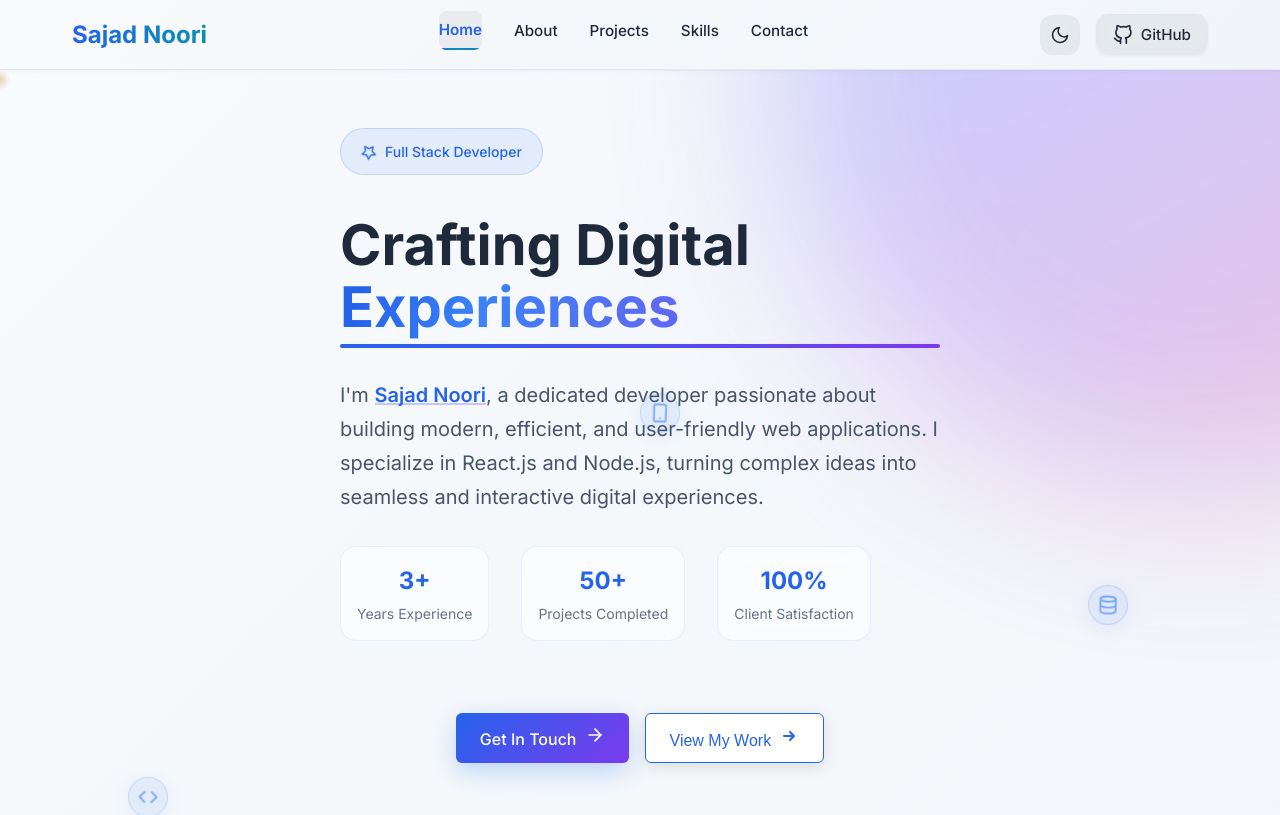
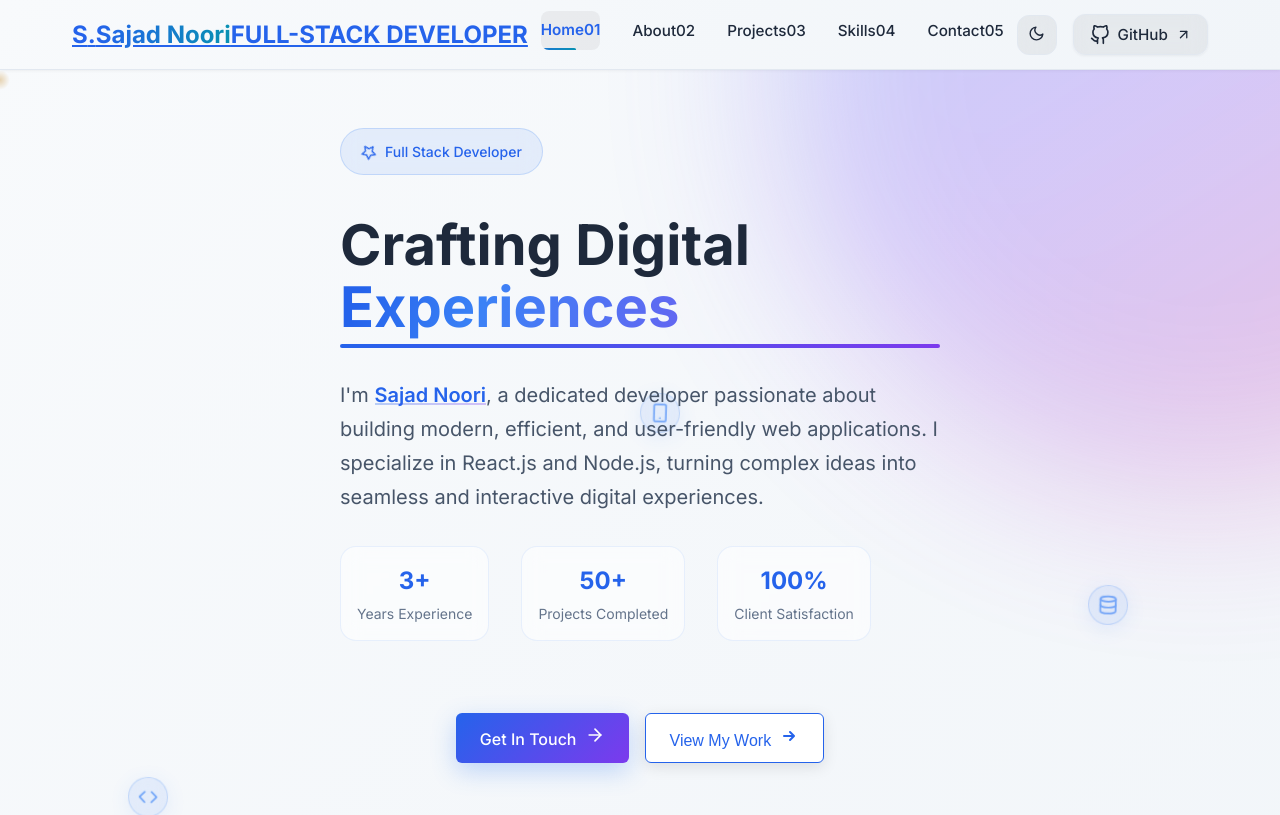
Before and after one commit to sajad-noori/my_portfolio, a React (Vite) app: page / in a window 1280 px wide. Shown: the top 815 px of the page. Built offline with nearby package versions, Linux system fonts and the light colour scheme.

Commit message:
Enhance responsive portfolio navigation and animations

```diff
--- a/src/components/layout/Header.jsx
+++ b/src/components/layout/Header.jsx
@@ -1,229 +1,146 @@
-import React, { useState, useEffect } from "react";
+import React, { useEffect, useState } from "react";
 import { NavLink, useLocation } from "react-router-dom";
-import { motion } from "framer-motion";
-import { FiGithub, FiMenu, FiX, FiSun, FiMoon } from "react-icons/fi";
+import { AnimatePresence, motion } from "framer-motion";
+import {
+  FiGithub,
+  FiMenu,
+  FiX,
+  FiSun,
+  FiMoon,
+  FiArrowUpRight,
+} from "react-icons/fi";
 import { useTheme } from "../../hooks/useTheme";
 import "../../styles/Header.css";
+
+const links = [
+  { to: "/", text: "Home", end: true, number: "01" },
+  { to: "/about", text: "About", number: "02" },
+  { to: "/projects", text: "Projects", number: "03" },
+  { to: "/skills", text: "Skills", number: "04" },
+  { to: "/contact", text: "Contact", number: "05" },
+];
 
 const Header = () => {
   const [isMenuOpen, setIsMenuOpen] = useState(false);
   const location = useLocation();
   const { theme, toggleTheme } = useTheme();
 
-  // Close mobile menu when clicking outside
   useEffect(() => {
-    const handleClickOutside = (event) => {
-      if (
-        isMenuOpen &&
-        !event.target.closest(".mobile-menu") &&
-        !event.target.closest(".menu-toggle")
-      ) {
     setIsMenuOpen(false);
-      }
+  }, [location.pathname]);
+
+  useEffect(() => {
+    if (!isMenuOpen) return undefined;
+    const previousOverflow = document.body.style.overflow;
+    document.body.style.overflow = "hidden";
+    const handleKeyDown = (event) => {
+      if (event.key === "Escape") setIsMenuOpen(false);
     };
-
-    document.addEventListener("mousedown", handleClickOutside);
-
+    document.addEventListener("keydown", handleKeyDown);
     return () => {
-      document.removeEventListener("mousedown", handleClickOutside);
+      document.body.style.overflow = previousOverflow;
+      document.removeEventListener("keydown", handleKeyDown);
     };
   }, [isMenuOpen]);
 
-  const toggleMenu = () => {
-    setIsMenuOpen(!isMenuOpen);
-  };
+  const themeLabel = theme === "light" ? "Switch to dark mode" : "Switch to light mode";
+
   return (
-    <header
-      className={`header ${theme === "dark" ? "theme-dark" : "theme-light"}`}
-      data-theme={theme}
-    >
-      <nav className="nav container">
-        <div className="nav-brand">
-          <NavLink to="/" className="logo">
+    <header className={`header ${theme === "dark" ? "theme-dark" : "theme-light"}`} data-theme={theme}>
+      <nav className="nav container" aria-label="Main navigation">
+        <NavLink to="/" className="nav-brand" aria-label="Sajad Noori — Home" onClick={() => setIsMenuOpen(false)}>
+          <span className="brand-mark" aria-hidden="true">S<span>.</span></span>
+          <span className="brand-copy">
             <span className="logo-text">Sajad Noori</span>
+            <span className="brand-caption">FULL-STACK DEVELOPER</span>
+          </span>
         </NavLink>
-        </div>
 
         <ul className="nav-links">
-          {[
-            { to: "/", text: "Home", end: true },
-            { to: "/about", text: "About" },
-            { to: "/projects", text: "Projects" },
-            { to: "/skills", text: "Skills" },
-            { to: "/contact", text: "Contact" },
-          ].map(({ to, text, end = false }) => (
-            <motion.li
-              key={to}
-              whileHover={{ y: -2 }}
-              whileTap={{ y: 0 }}
-              className="nav-item"
-            >
-              <NavLink
-                to={to}
-                end={end}
-                className={({ isActive }) =>
-                  isActive ? "nav-link active" : "nav-link"
-                }
-              >
-                {text}
-                <motion.span
-                  className="nav-link-underline"
-                  initial={{ scaleX: 0, opacity: 0 }}
-                  animate={{
-                    scaleX:
-                      location.pathname === to ||
-                      (to === "/" && location.pathname === "/")
-                        ? 1
-                        : 0,
-                    opacity:
-                      location.pathname === to ||
-                      (to === "/" && location.pathname === "/")
-                        ? 1
-                        : 0,
-                  }}
-                  transition={{ duration: 0.3, ease: "easeOut" }}
-                />
+          {links.map(({ to, text, end, number }) => (
+            <motion.li key={to} className="nav-item" whileHover={{ y: -1 }} whileTap={{ scale: 0.98 }}>
+              <NavLink to={to} end={end} className={({ isActive }) => `nav-link${isActive ? " active" : ""}`}>
+                {({ isActive }) => (
+                  <>
+                    <span className="nav-link-label">{text}</span>
+                    <span className="nav-link-number" aria-hidden="true">{number}</span>
+                    {isActive && <motion.span className="nav-link-indicator" layoutId="nav-active-indicator" transition={{ type: "spring", stiffness: 420, damping: 34 }} />}
+                  </>
+                )}
               </NavLink>
             </motion.li>
           ))}
         </ul>
 
-        <div className="github-container">
         <div className="header-actions">
-            <button
-              className="theme-toggle"
-              onClick={toggleTheme}
-              aria-label={
-                theme === "light" ? "Activate dark mode" : "Activate light mode"
-              }
-              title={
-                theme === "light" ? "Activate dark mode" : "Activate light mode"
-              }
-            >
-              {theme === "light" ? <FiMoon size={20} /> : <FiSun size={20} />}
+          <button className="theme-toggle" onClick={toggleTheme} aria-label={themeLabel} title={themeLabel}>
+            <motion.span key={theme} initial={{ rotate: -35, opacity: 0, scale: 0.7 }} animate={{ rotate: 0, opacity: 1, scale: 1 }} transition={{ duration: 0.22 }}>
+              {theme === "light" ? <FiMoon size={17} /> : <FiSun size={17} />}
+            </motion.span>
           </button>
-            <a
-              href="https://github.com/sajad-noori"
-              target="_blank"
-              rel="noopener noreferrer"
-              className="github-link"
-              aria-label="GitHub Profile"
-            >
+          <a href="https://github.com/sajad-noori" target="_blank" rel="noopener noreferrer" className="github-link">
             <FiGithub className="github-icon" />
             <span className="github-text">GitHub</span>
+            <FiArrowUpRight className="github-arrow" aria-hidden="true" />
           </a>
-          </div>
         </div>
 
         <button
-          className="menu-toggle"
-          onClick={toggleMenu}
-          aria-label="Toggle menu"
+          className={`menu-toggle${isMenuOpen ? " is-open" : ""}`}
+          onClick={() => setIsMenuOpen((open) => !open)}
+          aria-label={isMenuOpen ? "Close navigation menu" : "Open navigation menu"}
           aria-expanded={isMenuOpen}
+          aria-controls="mobile-navigation"
         >
-          {isMenuOpen ? <FiX size={24} /> : <FiMenu size={24} />}
+          <AnimatePresence mode="wait" initial={false}>
+            <motion.span key={isMenuOpen ? "close" : "open"} initial={{ opacity: 0, rotate: -45, scale: 0.8 }} animate={{ opacity: 1, rotate: 0, scale: 1 }} exit={{ opacity: 0, rotate: 45, scale: 0.8 }} transition={{ duration: 0.15 }}>
+              {isMenuOpen ? <FiX size={22} /> : <FiMenu size={22} />}
+            </motion.span>
+          </AnimatePresence>
         </button>
+      </nav>
 
-        {/* Mobile Menu */}
-        <div
-          className={`mobile-menu ${isMenuOpen ? "active" : ""} ${
-            theme === "dark" ? "theme-dark" : "theme-light"
-          }`}
+      <AnimatePresence>
+        {isMenuOpen && (
+          <>
+            <motion.button className="mobile-backdrop" aria-label="Close navigation menu" onClick={() => setIsMenuOpen(false)} initial={{ opacity: 0 }} animate={{ opacity: 1 }} exit={{ opacity: 0 }} />
+            <motion.div
+              id="mobile-navigation"
+              className={`mobile-menu ${theme === "dark" ? "theme-dark" : "theme-light"}`}
               data-theme={theme}
+              initial={{ opacity: 0, y: -12, scale: 0.98 }}
+              animate={{ opacity: 1, y: 0, scale: 1 }}
+              exit={{ opacity: 0, y: -8, scale: 0.985 }}
+              transition={{ duration: 0.22, ease: [0.22, 1, 0.36, 1] }}
             >
+              <div className="mobile-menu-heading">
+                <span>Explore</span>
+                <span className="mobile-menu-count">0{links.length} PAGES</span>
+              </div>
               <ul className="mobile-links">
-            <li>
-              <NavLink
-                to="/"
-                end
-                className={({ isActive }) => (isActive ? "active" : "")}
-                onClick={() => setIsMenuOpen(false)}
-              >
-                Home
+                {links.map(({ to, text, end, number }, index) => (
+                  <motion.li key={to} initial={{ opacity: 0, x: -8 }} animate={{ opacity: 1, x: 0 }} transition={{ delay: index * 0.045, duration: 0.2 }}>
+                    <NavLink to={to} end={end} className={({ isActive }) => `mobile-nav-link${isActive ? " active" : ""}`} onClick={() => setIsMenuOpen(false)}>
+                      <span className="mobile-link-number">{number}</span>
+                      <span>{text}</span>
+                      <FiArrowUpRight className="mobile-link-arrow" aria-hidden="true" />
                     </NavLink>
-            </li>
-            <li>
-              <NavLink
-                to="/about"
-                className={({ isActive }) => (isActive ? "active" : "")}
-                onClick={() => setIsMenuOpen(false)}
-              >
-                About
-              </NavLink>
-            </li>
-            <li>
-              <NavLink
-                to="/projects"
-                className={({ isActive }) => (isActive ? "active" : "")}
-                onClick={() => setIsMenuOpen(false)}
-              >
-                Projects
-              </NavLink>
-            </li>
-            <li>
-              <NavLink
-                to="/skills"
-                className={({ isActive }) => (isActive ? "active" : "")}
-                onClick={() => setIsMenuOpen(false)}
-              >
-                Skills
-              </NavLink>
-            </li>
-            <li>
-              <NavLink
-                to="/contact"
-                className={({ isActive }) => (isActive ? "active" : "")}
-                onClick={() => setIsMenuOpen(false)}
-              >
-                Contact
-              </NavLink>
-            </li>
-            <li className="mobile-theme-toggle">
-              <button
-                onClick={() => {
-                  toggleTheme();
-                  setIsMenuOpen(false);
-                }}
-                className="theme-toggle"
-                aria-label={
-                  theme === "light"
-                    ? "Activate dark mode"
-                    : "Activate light mode"
-                }
-                title={
-                  theme === "light"
-                    ? "Activate dark mode"
-                    : "Activate light mode"
-                }
-              >
-                {theme === "light" ? (
-                  <>
-                    <FiMoon /> Dark Mode
-                  </>
-                ) : (
-                  <>
-                    <FiSun /> Light Mode
+                  </motion.li>
+                ))}
+              </ul>
+              <div className="mobile-menu-footer">
+                <button onClick={toggleTheme} className="mobile-theme-toggle" aria-label={themeLabel}>
+                  {theme === "light" ? <FiMoon size={17} /> : <FiSun size={17} />}
+                  <span>{theme === "light" ? "Dark appearance" : "Light appearance"}</span>
+                </button>
+                <a href="https://github.com/sajad-noori" target="_blank" rel="noopener noreferrer" className="mobile-github" onClick={() => setIsMenuOpen(false)}>
+                  <FiGithub size={17} /> GitHub <FiArrowUpRight size={15} />
+                </a>
+              </div>
+            </motion.div>
           </>
         )}
-              </button>
-            </li>
-          </ul>
-
-          <div className="mobile-social">
-            <a
-              href="https://github.com/yourusername"
-              target="_blank"
-              rel="noopener noreferrer"
-              className="mobile-github"
-              aria-label="GitHub Profile"
-              onClick={() => setIsMenuOpen(false)}
-            >
-              <FiGithub className="github-icon" />
-              <span>GitHub</span>
-            </a>
-          </div>
-        </div>
-      </nav>
+      </AnimatePresence>
     </header>
   );
 };
```
Lines whose indentation alone changed are shown as unchanged.
